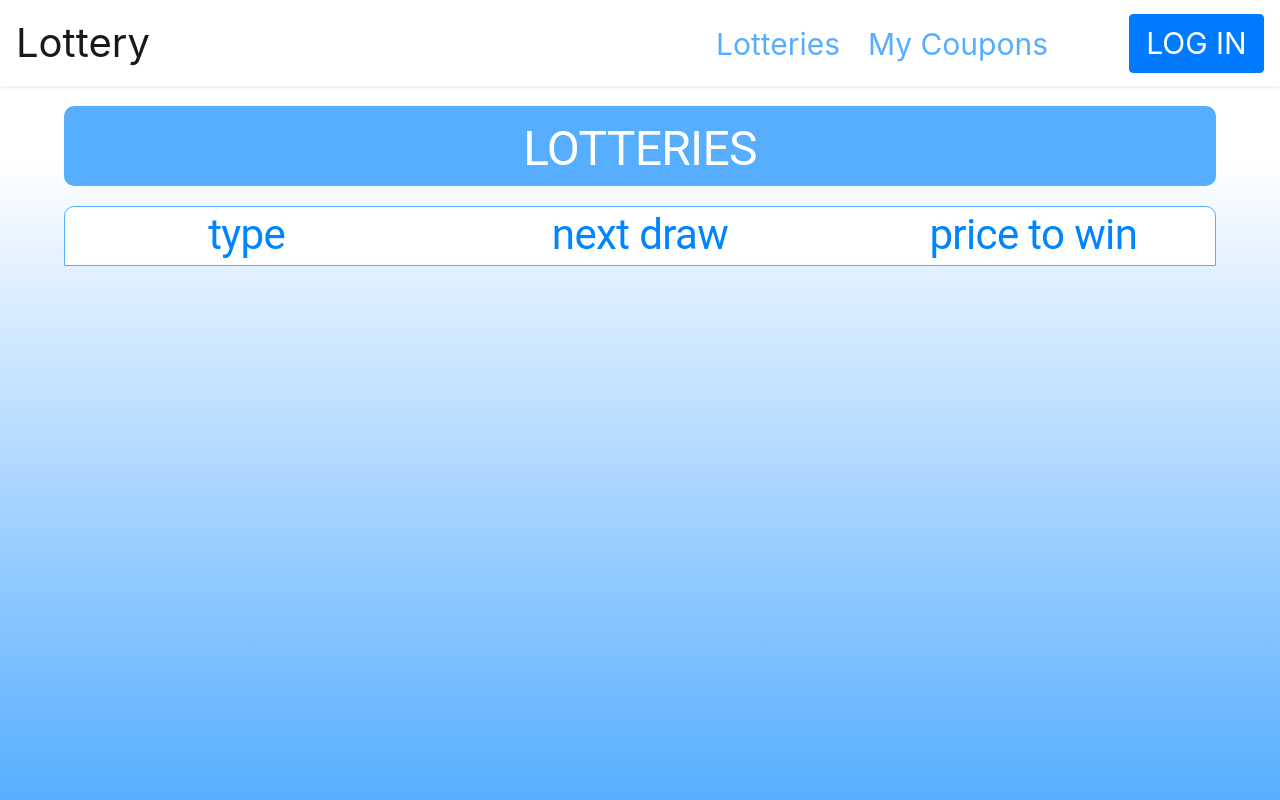
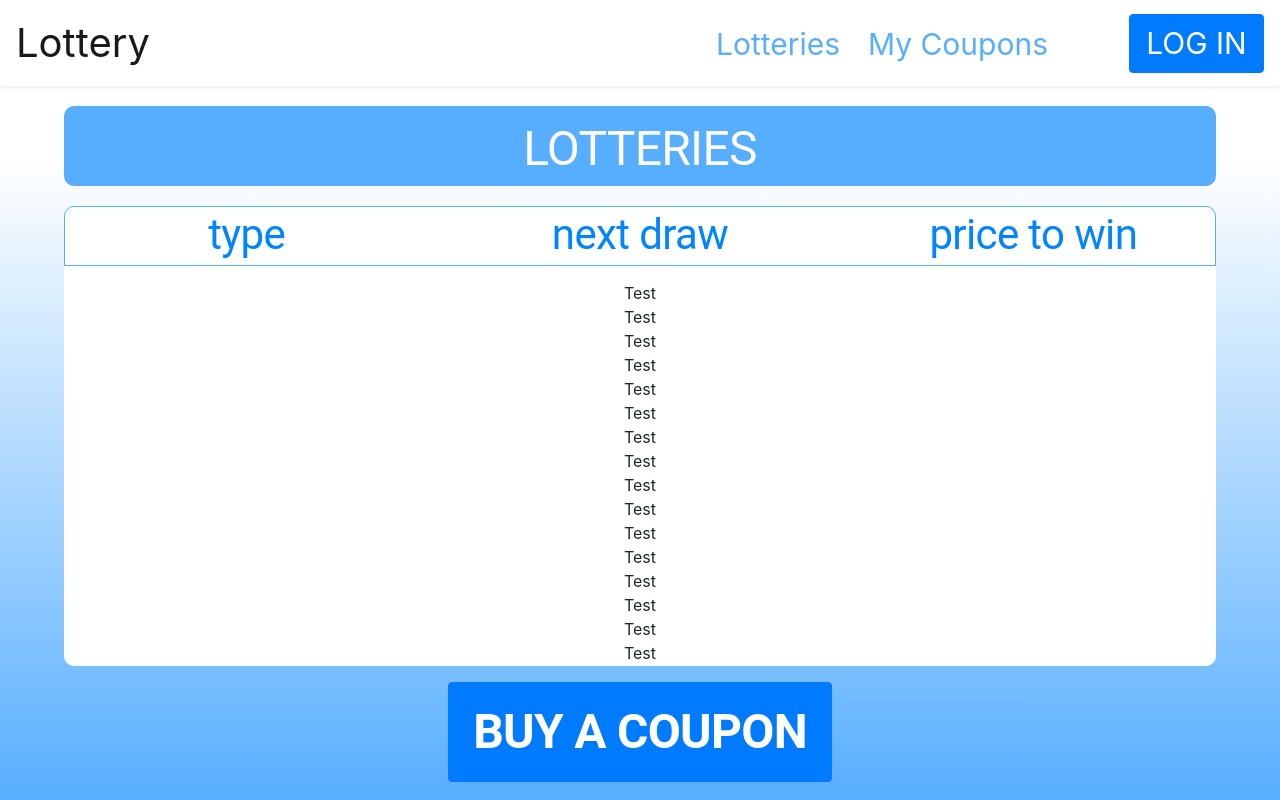
Before and after one commit to AvaPL/Lottery, a React (Create React App) app in the folder frontend/: page /lotteries in a window 1280 px wide. Built offline with nearby package versions, Linux system fonts and the light colour scheme.

Commit message:
Added scrolling table.

```diff
--- a/frontend/src/pages/Lotteries.css
+++ b/frontend/src/pages/Lotteries.css
@@ -43,3 +43,28 @@
     letter-spacing: -0.015em;
     color: #0085FF;
 }
+
+.scroll-table {
+    background-color: white;
+    width: 90%;
+    height: calc(100vh - 400px);
+    padding-top: 15px;
+    margin: 0 auto;
+    border-radius: 0 0 10px 10px;
+}
+
+.buy-a-coupon-button {
+    width: 30%;
+    height: 100px;
+}
+
+.buy-a-coupon-text {
+    font-family: Roboto, sans-serif;
+    font-style: normal;
+    font-weight: bold;
+    font-size: 48px;
+    line-height: 56px;
+    text-align: center;
+    letter-spacing: -0.015em;
+    color: #FFFFFF;
+}
--- a/frontend/src/pages/Lotteries.js
+++ b/frontend/src/pages/Lotteries.js
@@ -1,5 +1,6 @@
 import React, {Component} from 'react';
 import './Lotteries.css'
+import Button from "react-bootstrap/Button";
 
 class Lotteries extends Component {
     render() {
@@ -14,14 +15,88 @@ class Lotteries extends Component {
                             <span className="column-header">type</span>
                         </div>
                         <div className="col-sm">
-                        <span className="column-header">next draw</span>
+                            <span className="column-header">next&nbsp;draw</span>
                         </div>
                         <div className="col-sm">
-                        <span className="column-header">price to win</span>
+                            <span className="column-header">price&nbsp;to&nbsp;win</span>
                         </div>
                     </div>
                 </div>
-
+                <div className="scroll-table overflow-auto flex-grow-1">
+                    <div>Test</div>
+                    <div>Test</div>
+                    <div>Test</div>
+                    <div>Test</div>
+                    <div>Test</div>
+                    <div>Test</div>
+                    <div>Test</div>
+                    <div>Test</div>
+                    <div>Test</div>
+                    <div>Test</div>
+                    <div>Test</div>
+                    <div>Test</div>
+                    <div>Test</div>
+                    <div>Test</div>
+                    <div>Test</div>
+                    <div>Test</div>
+                    <div>Test</div>
+                    <div>Test</div>
+                    <div>Test</div>
+                    <div>Test</div>
+                    <div>Test</div>
+                    <div>Test</div>
+                    <div>Test</div>
+                    <div>Test</div>
+                    <div>Test</div>
+                    <div>Test</div>
+                    <div>Test</div>
+                    <div>Test</div>
+                    <div>Test</div>
+                    <div>Test</div>
+                    <div>Test</div>
+                    <div>Test</div>
+                    <div>Test</div>
+                    <div>Test</div>
+                    <div>Test</div>
+                    <div>Test</div>
+                    <div>Test</div>
+                    <div>Test</div>
+                    <div>Test</div>
+                    <div>Test</div>
+                    <div>Test</div>
+                    <div>Test</div>
+                    <div>Test</div>
+                    <div>Test</div>
+                    <div>Test</div>
+                    <div>Test</div>
+                    <div>Test</div>
+                    <div>Test</div>
+                    <div>Test</div>
+                    <div>Test</div>
+                    <div>Test</div>
+                    <div>Test</div>
+                    <div>Test</div>
+                    <div>Test</div>
+                    <div>Test</div>
+                    <div>Test</div>
+                    <div>Test</div>
+                    <div>Test</div>
+                    <div>Test</div>
+                    <div>Test</div>
+                    <div>Test</div>
+                    <div>Test</div>
+                    <div>Test</div>
+                    <div>Test</div>
+                    <div>Test</div>
+                    <div>Test</div>
+                    <div>Test</div>
+                    <div>Test</div>
+                    <div>Test</div>
+                    <div>Test</div>
+                    <div>Test</div>
+                    <div>Test</div>
+                </div>
+                <Button className="buy-a-coupon-button btn-primary m-3"><span className="buy-a-coupon-text">BUY&nbsp;A&nbsp;COUPON</span></Button>
             </div>
         );
     }
```
Lines whose indentation alone changed are shown as unchanged.
